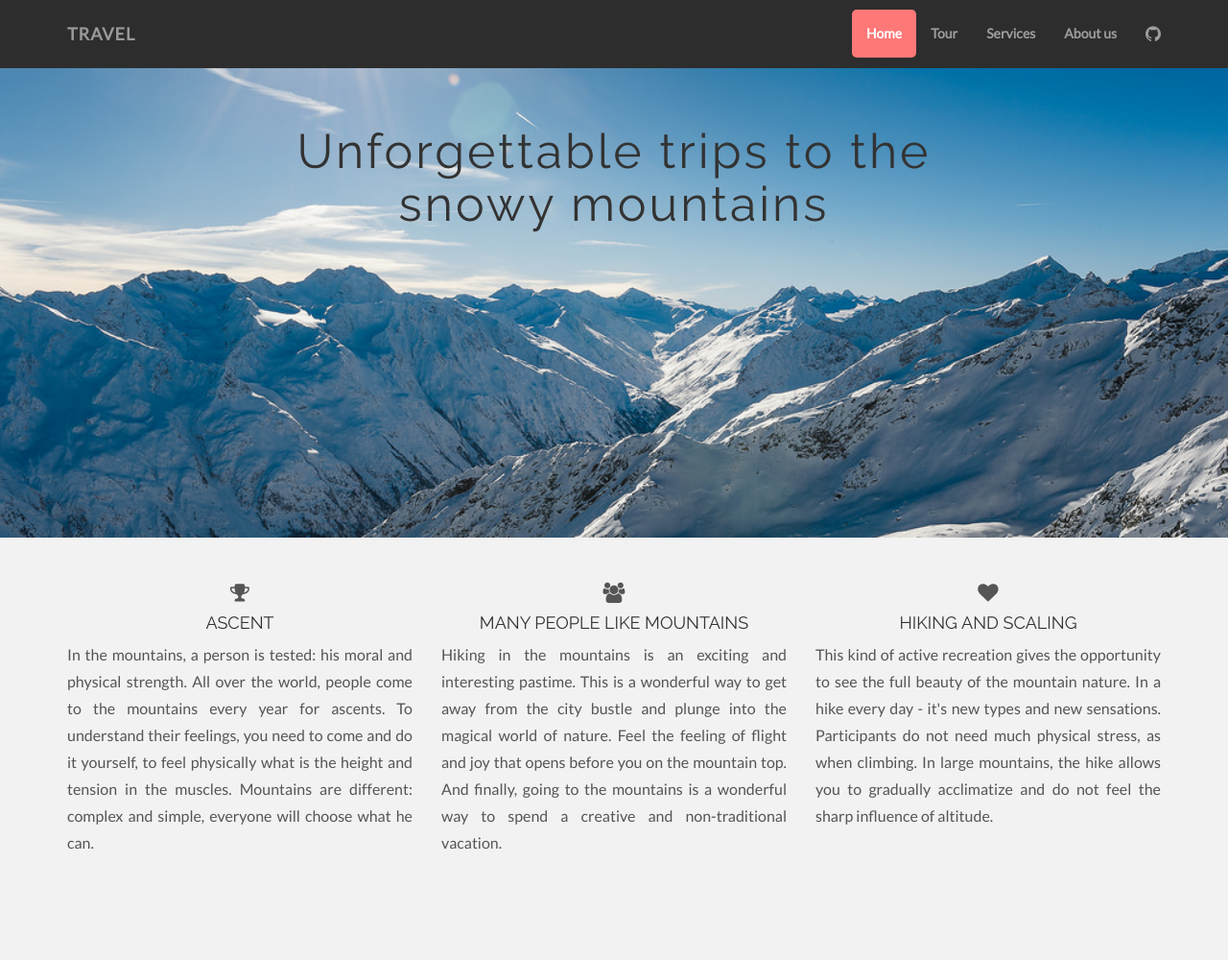
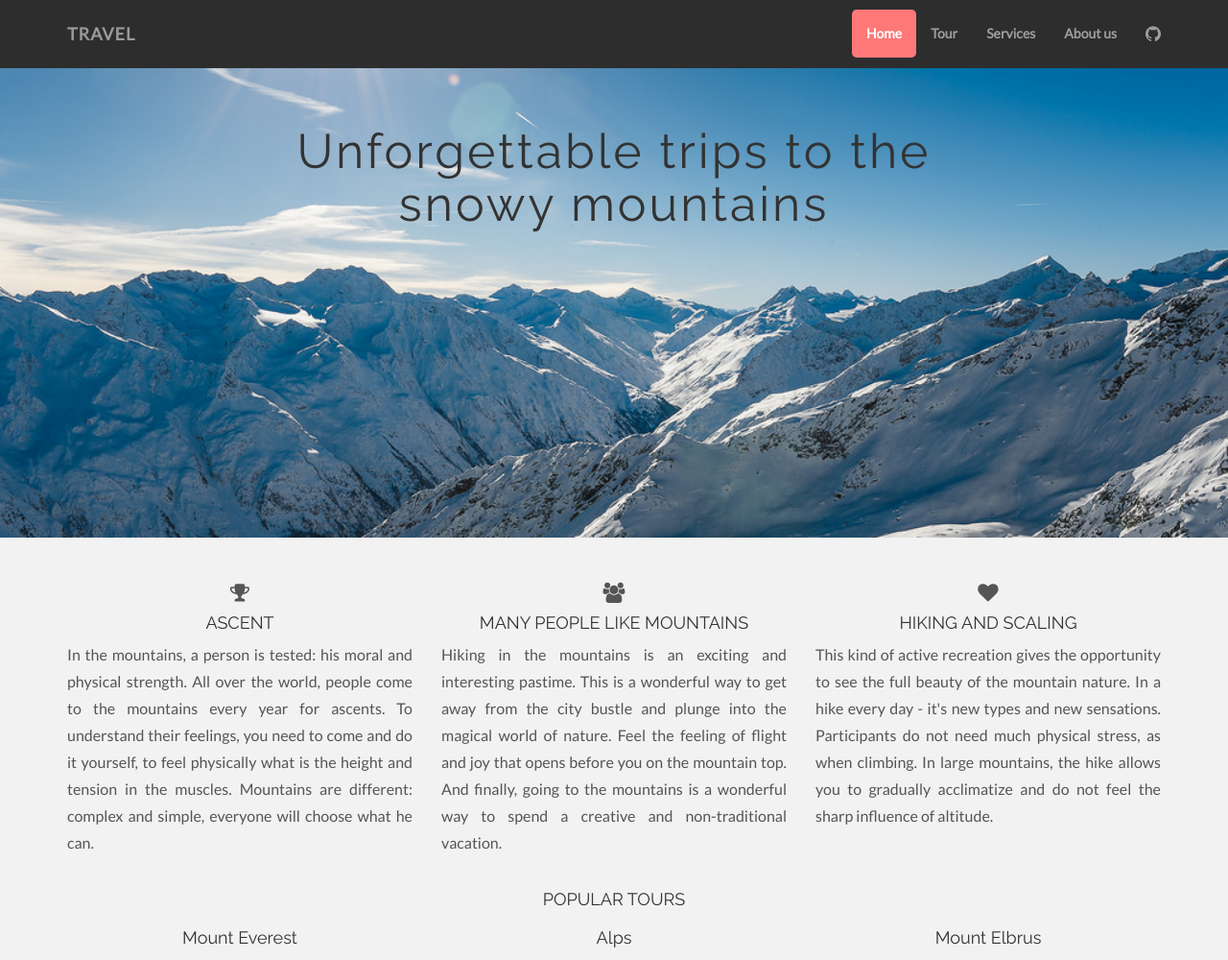
Before and after one commit to Alexandr-Karavai/web_mountain_travel, a plain HTML site: page index.html in a window 1280 px wide. Shown: the top 1000 px of the page at 96% size. Before the commit the page ends 917 px from the top, so only its background shows below. Drawn offline with Linux system fonts and the light colour scheme.

Commit message:
Added data-tours block

```diff
--- a/index.html
+++ b/index.html
@@ -74,6 +74,31 @@
                 <br><br>
             </div>
         </div>
+        <div id="data-tours">
+            <div class="container">
+                <div class="row centered">
+                    <h4 class="text-uppercase">Popular tours</h4>
+                     <div class="col-lg-4">
+                        <h4>Mount Everest</h4>
+                        <div class="tilt">
+                            <a href="#"><img src="img/p2.jpg"></a>
+                        </div>
+                    </div>
+                    <div class="col-lg-4">
+                        <h4>Alps</h4>
+                        <div class="tilt">
+                            <a href="#"><img src="img/p1.jpg"></a>
+                        </div>
+                    </div>
+                    <div class="col-lg-4">
+                        <h4>Mount Elbrus</h4>
+                        <div class="tilt">
+                            <a href="#"><img src="img/p3.jpg"></a>
+                        </div>
+                    </div>
+                </div>
+            </div>
+        </div>
         <script src="js/jquery-3.2.1.min.js"></script>
         <script src="js/bootstrap.js"></script>
     </body>
```
